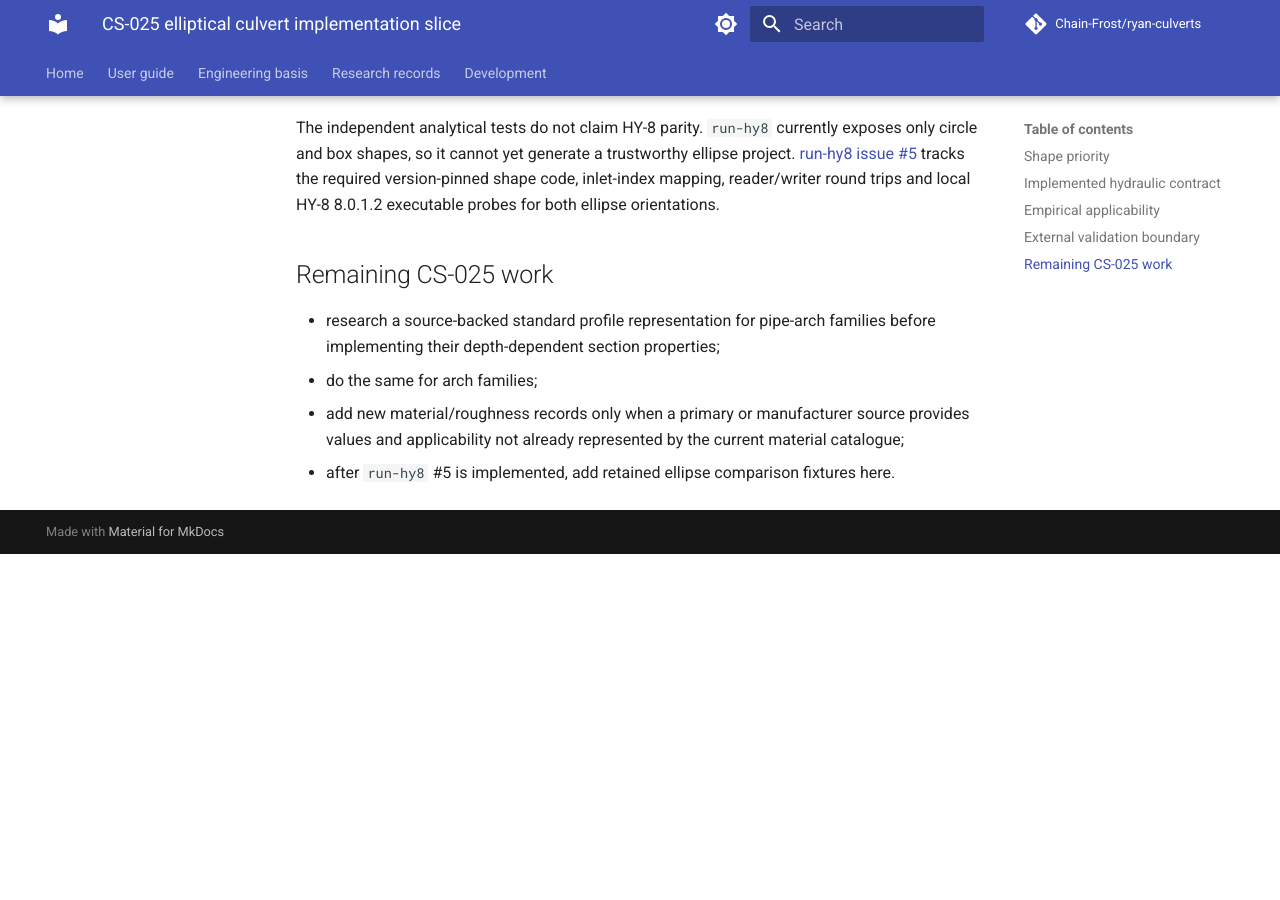
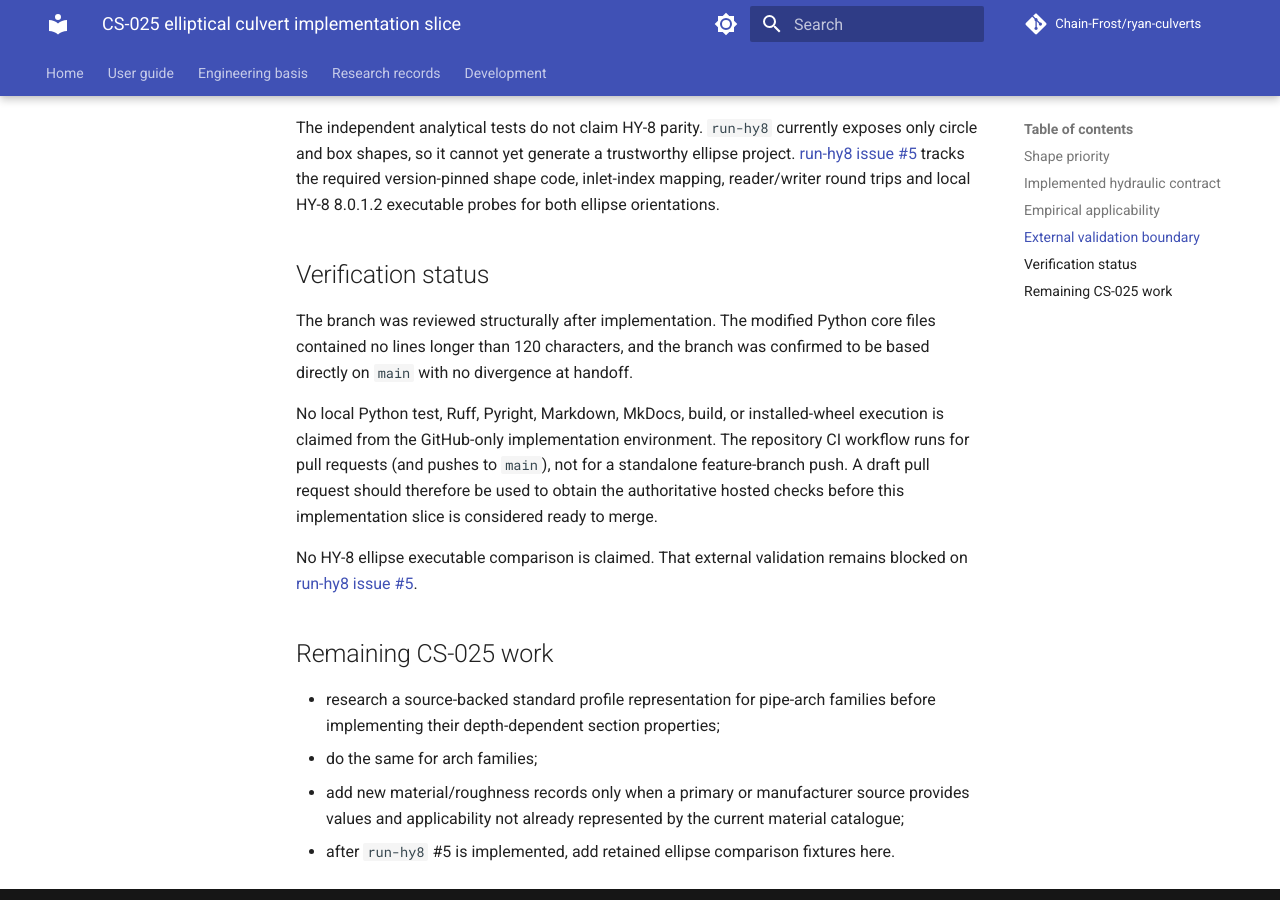
Before and after one commit to Chain-Frost/ryan-culverts, an MkDocs documentation site: the page built from docs/work/2026-10-07-cs-025-elliptical-culverts.md, in a window 1280 px wide and 900 px high, scrolled down 1502 px. Built offline with MkDocs 1.6.1 and Material for MkDocs 9.7.7, drawn with Linux system fonts in a browser that asks for light colours; comment, search, counter and statistics services are not loaded; before the commit the page ends 2056 px from its top, so only the background shows below that.

Commit message:
Record CS-025 ellipse verification status

```diff
--- a/docs/work/2026-10-07-cs-025-elliptical-culverts.md
+++ b/docs/work/2026-10-07-cs-025-elliptical-culverts.md
@@ -61,6 +61,21 @@ only circle and box shapes, so it cannot yet generate a trustworthy ellipse proj
 version-pinned shape code, inlet-index mapping, reader/writer round trips and local HY-8
 8.0.1.2 executable probes for both ellipse orientations.
 
+## Verification status
+
+The branch was reviewed structurally after implementation. The modified Python core files
+contained no lines longer than 120 characters, and the branch was confirmed to be based
+directly on `main` with no divergence at handoff.
+
+No local Python test, Ruff, Pyright, Markdown, MkDocs, build, or installed-wheel execution
+is claimed from the GitHub-only implementation environment. The repository CI workflow
+runs for pull requests (and pushes to `main`), not for a standalone feature-branch push.
+A draft pull request should therefore be used to obtain the authoritative hosted checks
+before this implementation slice is considered ready to merge.
+
+No HY-8 ellipse executable comparison is claimed. That external validation remains blocked
+on [run-hy8 issue #5](https://github.com/Chain-Frost/run-hy8/issues/5).
+
 ## Remaining CS-025 work
 
 - research a source-backed standard profile representation for pipe-arch families before
```
